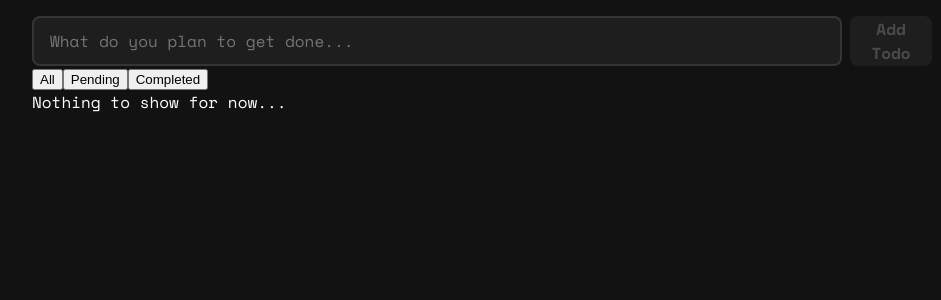
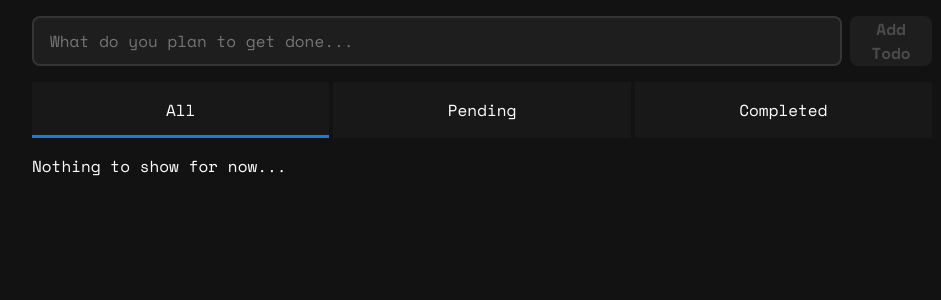
Before and after one commit to Cruzer-Blade/todomatic-lite, a React (Vite) app: page / in a window 1280 px wide. Shown: the top 300 px of the page, without its empty margins (158-1099 px from the left). Built offline with nearby package versions, Linux system fonts and the light colour scheme.

Commit message:
feat: Add styles for `FilterTabGroup` & `FilterTab`

```diff
--- /dev/null
+++ b/src/components/FilterTab/FilterTab.css
@@ -0,0 +1,26 @@
+.filter-tab-root {
+  position: relative;
+  width: 100%;
+  padding: 1em;
+  border: none;
+  outline: none;
+  font: inherit;
+  background-color: rgba(255, 255, 255, 0.025);
+  color: var(--color-fg);
+  cursor: pointer;
+  transition: all 250ms ease;
+}
+
+.filter-tab-root:hover, .filter-tab-root:focus {
+  background-color: rgba(255, 255, 255, 0.1);
+}
+
+.filter-tab-root[data-active=true]::before {
+  content: '';
+  position: absolute;
+  left: 0;
+  right: 0;
+  bottom: 0;
+  background-color: var(--color-accent);
+  height: 0.2rem;
+}
--- a/src/components/FilterTab/FilterTab.tsx
+++ b/src/components/FilterTab/FilterTab.tsx
@@ -1,5 +1,6 @@
 import React from 'react';
 import { FilterOption } from '../../types';
+import './FilterTab.css';
 
 interface FilterTabProps {
   filter: FilterOption;
@@ -26,6 +27,7 @@ function FilterTab({ filter, active, onFilterChange }: FilterTabProps) {
 
   return (
     <button
+      className="filter-tab-root"
       role="tab"
       data-active={active}
       onClick={onFilterChange}
--- /dev/null
+++ b/src/components/FilterTabGroup/FilterTabGroup.css
@@ -0,0 +1,9 @@
+.filter-tab-group-root {
+  --margin-vertical: 1rem;
+
+  display: flex;
+  flex-direction: row;
+  gap: 0.25em;
+  margin-top: var(--margin-vertical);
+  margin-bottom: var(--margin-vertical);
+}
--- a/src/components/FilterTabGroup/FilterTabGroup.tsx
+++ b/src/components/FilterTabGroup/FilterTabGroup.tsx
@@ -1,6 +1,7 @@
 import React from 'react';
 import { FilterOption } from '../../types';
 import FilterTab from '../FilterTab/FilterTab';
+import './FilterTabGroup.css';
 
 interface FilterTabGroupProps {
   currentFilter: FilterOption;
@@ -11,7 +12,7 @@ function FilterTabGroup({ currentFilter, onFilterChange }: FilterTabGroupProps)
   const { all, pending, completed } = FilterOption;
 
   return (
-    <div role="tablist">
+    <div className="filter-tab-group-root" role="tablist">
       {[all, pending, completed].map((filter) => (
         <FilterTab
           key={filter}
```
